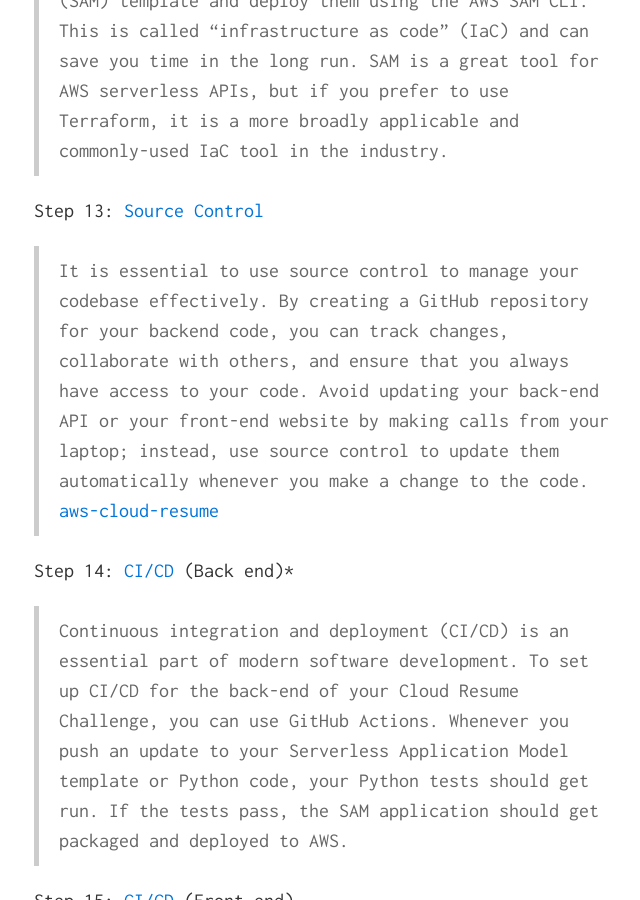
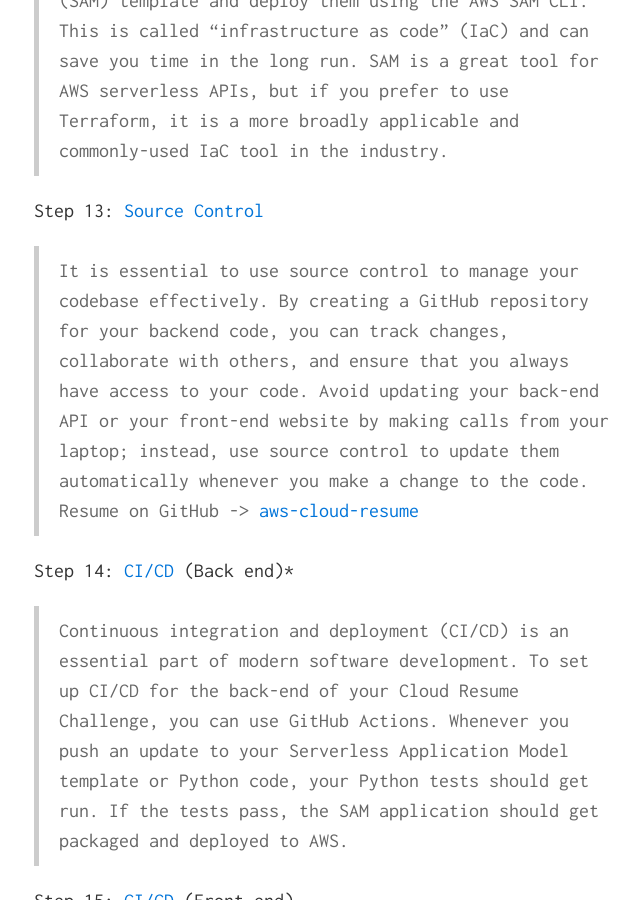
Before and after one commit to PendingUsername/PendingUsername.github.io, a Jekyll site: the page built from index.md, in a window 1280 px wide and 900 px high, scrolled down 7670 px. Shown: the whole window, without its empty margins (306-946 px from the left). Built offline with Jekyll 4.4.1, drawn with Linux system fonts in a browser that asks for light colours; our own code applies the rules of GitHub Pages for plain Markdown files.

Commit message:
Update index.md

```diff
--- a/index.md
+++ b/index.md
@@ -113,7 +113,7 @@ Step 12: [Infrastructure as Code](https://en.wikipedia.org/wiki/Infrastructure_a
 > Manually configuring your API resources - the DynamoDB table, the API Gateway, and the Lambda function - by clicking around in the AWS console can be time-consuming and error-prone. Instead, it is better to define them in an AWS Serverless Application Model (SAM) template and deploy them using the AWS SAM CLI. This is called "infrastructure as code" (IaC) and can save you time in the long run. SAM is a great tool for AWS serverless APIs, but if you prefer to use Terraform, it is a more broadly applicable and commonly-used IaC tool in the industry.
 
 Step 13: [Source Control](https://aws.amazon.com/devops/source-control/)
-> It is essential to use source control to manage your codebase effectively. By creating a GitHub repository for your backend code, you can track changes, collaborate with others, and ensure that you always have access to your code. Avoid updating your back-end API or your front-end website by making calls from your laptop; instead, use source control to update them automatically whenever you make a change to the code. [aws-cloud-resume](https://github.com/PendingUsername/aws-cloud-resume)
+> It is essential to use source control to manage your codebase effectively. By creating a GitHub repository for your backend code, you can track changes, collaborate with others, and ensure that you always have access to your code. Avoid updating your back-end API or your front-end website by making calls from your laptop; instead, use source control to update them automatically whenever you make a change to the code. Resume on GitHub -> [aws-cloud-resume](https://github.com/PendingUsername/aws-cloud-resume)
 
 Step 14: [CI/CD](https://aws.amazon.com/serverless/sam/) (Back end)*
 > Continuous integration and deployment (CI/CD) is an essential part of modern software development. To set up CI/CD for the back-end of your Cloud Resume Challenge, you can use GitHub Actions. Whenever you push an update to your Serverless Application Model template or Python code, your Python tests should get run. If the tests pass, the SAM application should get packaged and deployed to AWS.
```
